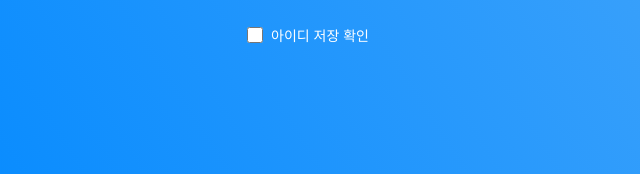
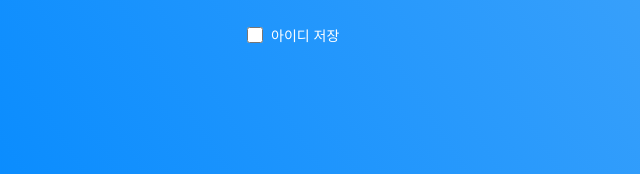
Before and after one commit to Heyjilee/web, a plain HTML site: page admin/index.html in a window 1280 px wide. Shown: the part 557-731 px from the top of the page, 223-863 px from the left. Drawn offline with Linux system fonts and the light colour scheme; a web font is replaced by a local one.

Commit message:
Revert "2026-11-26 아이디 체크박스 추가작업2"
This reverts commit 3df8be5ae018d37858fb5c2627019b939c4b1687.

```diff
--- a/admin/index.html
+++ b/admin/index.html
@@ -51,7 +51,7 @@
           </button>
           <label class="idchk" for="remember-id">
             <input id="remember-id" name="remember-id" type="checkbox" />
-            <span>아이디 저장 확인</span>
+            <span>아이디 저장</span>
           </label>
         </form>
 
```
